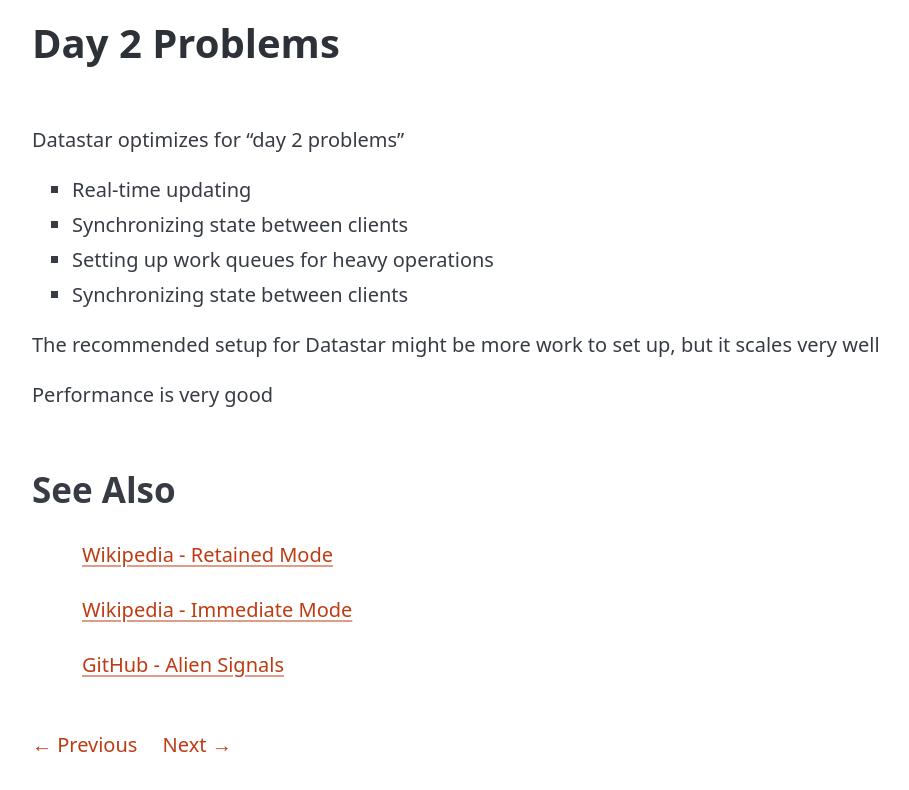
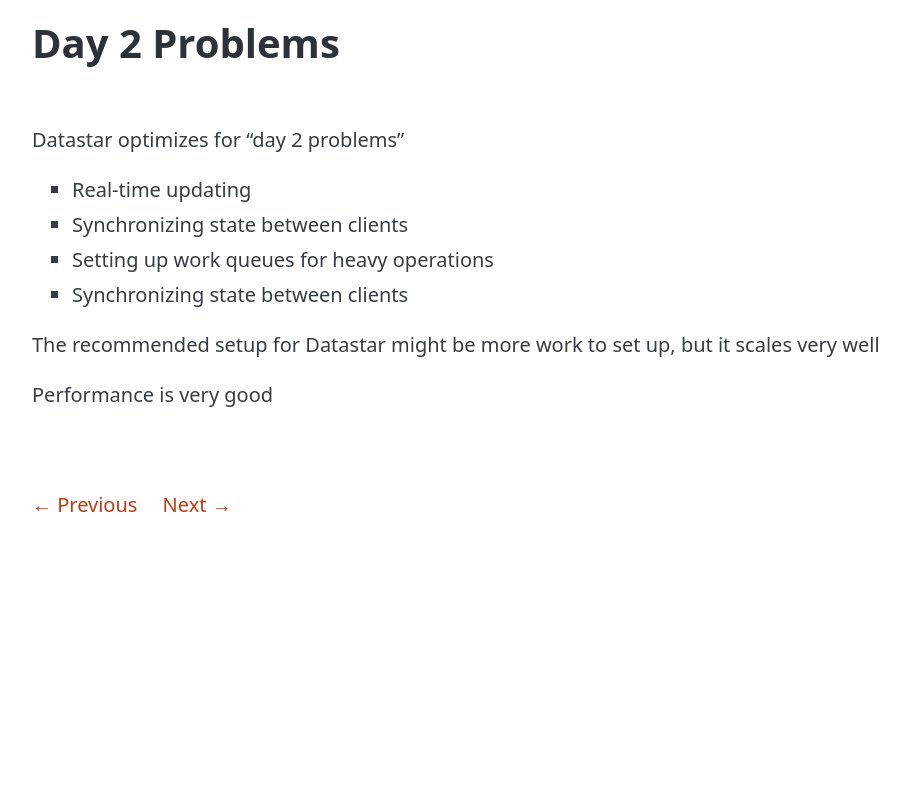
Before and after one commit to Superpat/fosdem25-datastar, a plain HTML site: page page/day2.html in a window 1280 px wide. Shown: the whole page, without its empty margins (8-917 px from the left). Drawn offline with Linux system fonts and the light colour scheme; files whose address does not match are found by name.

Commit message:
more fixes

```diff
--- a/page/day2.html
+++ b/page/day2.html
@@ -28,14 +28,7 @@
   <p>Performance is very good</p>
 </main>
 <footer id="footer">
-      <aside>
-        <h2>See Also</h2>
-        <ul>
-        <li><a href="https://en.wikipedia.org/wiki/Retained_mode">Wikipedia - Retained Mode</a></li>
-        <li><a href="https://en.wikipedia.org/wiki/Immediate_mode_(computer_graphics)">Wikipedia - Immediate Mode</a></li>
-        <li><a href="https://github.com/stackblitz/alien-signals">GitHub - Alien Signals</a></li>
-        </ul>
-      </aside>
+
 	<nav>
 	<ol>
 		<li><a id="previous" href="realtime.html">← Previous</a></li>
```
Also changed, not shown: page/realtime.html (+1 -1 lines), page/sdk.html (+1 -1 lines).
